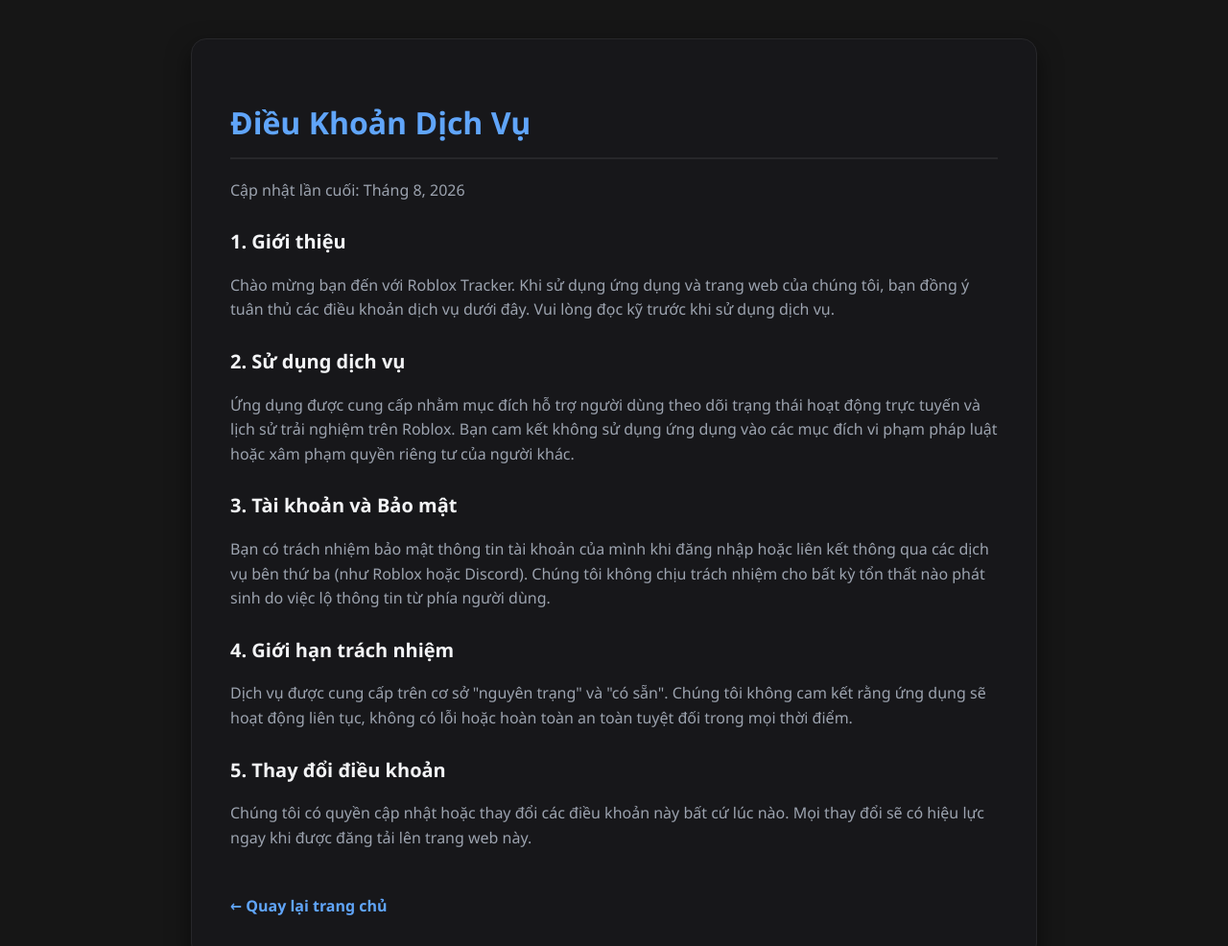
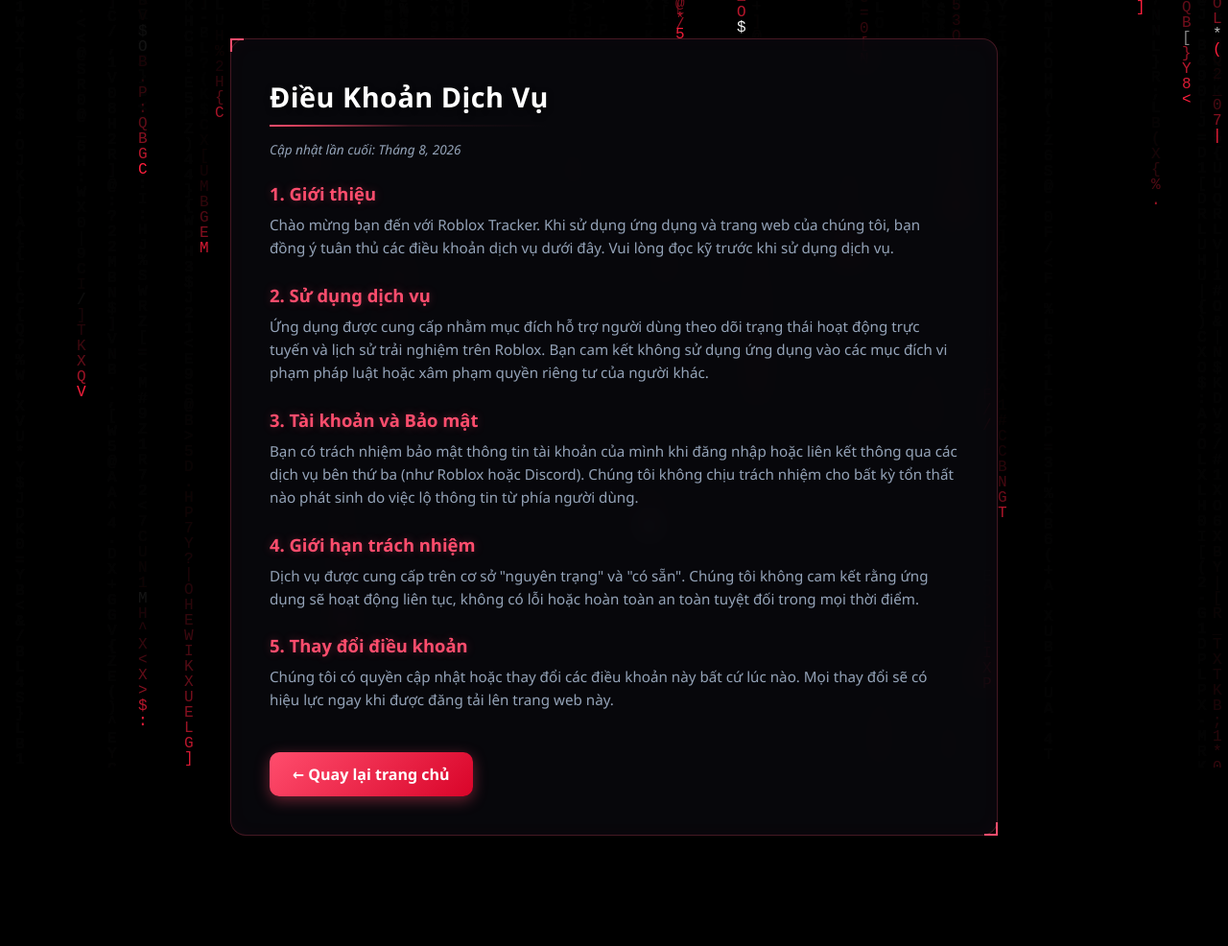
Before and after one commit to idkbru123/roblox-tracker, a website: page public/terms.html in a window 1280 px wide. Shown: the top 986 px of the page at 96% size. After the commit the page ends 911 px from the top, so only its background shows below. Drawn offline with Linux system fonts and the light colour scheme.

Commit message:
Update terms.html

```diff
--- a/public/terms.html
+++ b/public/terms.html
@@ -5,58 +5,146 @@
   <meta name="viewport" content="width=device-width, initial-scale=1.0">
   <title>Điều Khoản Dịch Vụ - Roblox Tracker</title>
   <style>
+    * { box-sizing: border-box; margin: 0; padding: 0; }
+
     body {
       font-family: 'Segoe UI', Tahoma, Geneva, Verdana, sans-serif;
-            background-color: #161616;
-            color: #e5e7eb;
+      color: #e2e8f0;
+      background-color: #000;
+      overflow-x: hidden;
+      min-height: 100vh;
+      padding: 40px 20px;
+      display: flex;
+      justify-content: center;
+      align-items: center;
+      --text-color: #f8fafc;
+      --desc-color: #94a3b8;
+    }
+
+    body::before {
+      content: "";
+      position: fixed;
+      top: 0; left: 0; width: 100vw; height: 100vh;
+      background-image:
+        linear-gradient(to right, rgba(255, 77, 109, 0.03) 1px, transparent 1px),
+        linear-gradient(to bottom, rgba(255, 77, 109, 0.03) 1px, transparent 1px);
+      background-size: 40px 40px;
+      z-index: 1;
+      pointer-events: none;
+    }
+
+    #matrixCanvas {
+      position: fixed;
+      top: 0; left: 0;
+      width: 100vw; height: 100vh;
+      z-index: 1;
+      pointer-events: none;
+    }
+
+    .container {
+      position: relative;
+      z-index: 3;
+      max-width: 800px;
+      width: 100%;
+      padding: 40px;
+      border: 1px solid rgba(255, 77, 109, 0.25);
+      background: rgba(10, 10, 15, 0.75) !important;
+      backdrop-filter: blur(14px);
+      box-shadow: 0 10px 30px rgba(0, 0, 0, 0.5), inset 0 0 20px rgba(255, 77, 109, 0.03);
+      border-radius: 16px;
+    }
+
+    .container::before {
+      content: '';
+      position: absolute;
+      top: -1px; left: -1px;
+      width: 12px; height: 12px;
+      border-top: 2px solid #ff4d6d;
+      border-left: 2px solid #ff4d6d;
+      pointer-events: none;
+    }
+
+    .container::after {
+      content: '';
+      position: absolute;
+      bottom: -1px; right: -1px;
+      width: 12px; height: 12px;
+      border-bottom: 2px solid #ff4d6d;
+      border-right: 2px solid #ff4d6d;
+      pointer-events: none;
+    }
+
+    h1 {
+      color: #ffffff !important;
+      font-size: 1.8rem;
+      font-weight: 800;
+      margin-bottom: 8px;
+      position: relative;
+      display: inline-block;
+      padding-bottom: 12px;
+      letter-spacing: 0.5px;
+      text-shadow: 0 2px 6px rgba(0,0,0,0.6);
+    }
+
+    h1::after {
+      content: '';
+      position: absolute;
+      bottom: 0; left: 0;
+      width: 100%; height: 2px;
+      background: linear-gradient(90deg, #ff4d6d, rgba(255, 77, 109, 0.1), transparent);
+    }
+
+    .update-date {
+      font-size: 0.85rem;
+      color: var(--desc-color);
+      margin-bottom: 24px;
+      margin-top: 6px;
+      font-style: italic;
+    }
+
+    h2 {
+      color: #ff4d6d;
+      font-size: 1.15rem;
+      font-weight: 700;
+      margin-top: 24px;
+      margin-bottom: 8px;
+      text-shadow: 0 0 10px rgba(255, 77, 109, 0.3);
+    }
+
+    p {
+      color: var(--desc-color);
+      font-size: 0.95rem;
       line-height: 1.6;
-            margin: 0;
-            padding: 40px 20px;
+      margin-bottom: 12px;
     }
-        .container {
-            max-width: 800px;
-            margin: 0 auto;
-            background: rgba(24, 24, 27, 0.9);
-            padding: 40px;
-            border-radius: 16px;
-            border: 1px solid #27272a;
-            box-shadow: 0 10px 25px rgba(0,0,0,0.5);
+
+    .back-btn {
+      display: inline-flex;
+      align-items: center;
+      justify-content: center;
+      margin-top: 30px;
+      padding: 12px 24px;
+      background: linear-gradient(135deg, #ff4d6d, #d90429);
+      color: white;
+      border-radius: 10px;
+      text-decoration: none;
+      font-weight: bold;
+      transition: all 0.2s ease;
+      box-shadow: 0 4px 15px rgba(255, 77, 109, 0.4);
     }
-        h1 {
-            color: #60a5fa;
-            font-size: 2rem;
-            margin-bottom: 20px;
-            border-bottom: 2px solid #27272a;
-            padding-bottom: 10px;
-        }
-        h2 {
-            color: #f3f4f6;
-            font-size: 1.25rem;
-            margin-top: 25px;
-        }
-        p, li {
-            color: #9ca3af;
-            font-size: 1rem;
-        }
-        ul {
-            padding-left: 20px;
-        }
-        .back-link {
-            display: inline-block;
-            margin-top: 30px;
-            color: #60a5fa;
-            text-decoration: none;
-            font-weight: 600;
-        }
-        .back-link:hover {
-            text-decoration: underline;
+
+    .back-btn:hover {
+      box-shadow: 0 6px 20px rgba(255, 77, 109, 0.6);
+      transform: translateY(-2px);
     }
   </style>
 </head>
 <body>
+  <canvas id="matrixCanvas"></canvas>
+
   <div class="container">
     <h1>Điều Khoản Dịch Vụ</h1>
-        <p>Cập nhật lần cuối: Tháng 8, 2026</p>
+    <div class="update-date">Cập nhật lần cuối: Tháng 8, 2026</div>
 
     <h2>1. Giới thiệu</h2>
     <p>Chào mừng bạn đến với Roblox Tracker. Khi sử dụng ứng dụng và trang web của chúng tôi, bạn đồng ý tuân thủ các điều khoản dịch vụ dưới đây. Vui lòng đọc kỹ trước khi sử dụng dịch vụ.</p>
@@ -73,7 +161,64 @@
     <h2>5. Thay đổi điều khoản</h2>
     <p>Chúng tôi có quyền cập nhật hoặc thay đổi các điều khoản này bất cứ lúc nào. Mọi thay đổi sẽ có hiệu lực ngay khi được đăng tải lên trang web này.</p>
 
-        <a href="/" class="back-link">← Quay lại trang chủ</a>
+    <a href="/" class="back-btn">← Quay lại trang chủ</a>
   </div>
+
+  <script>
+    function initMatrix() {
+      const canvas = document.getElementById('matrixCanvas');
+      const ctx = canvas.getContext('2d');
+
+      function resizeCanvas() {
+        canvas.width = window.innerWidth;
+        canvas.height = window.innerHeight;
+      }
+      window.addEventListener('resize', resizeCanvas);
+      resizeCanvas();
+
+      const characters = "ABCDEFGHIJKLMNOPQRSTUVWXYZ0123456789@#$%^&*()_+-=[]{}|;:,.<>/?ROBLOX".split("");
+      const fontSize = 16;
+      const glitches = [];
+      const columns = Math.floor(canvas.width / fontSize);
+      const numGlitches = Math.floor(columns * 0.60);
+
+      for (let i = 0; i < numGlitches; i++) {
+        glitches.push({
+          x: Math.floor(Math.random() * columns) * fontSize,
+          y: Math.random() * -canvas.height * 2,
+          speed: Math.floor(Math.random() * 4) + 1,
+          counter: 0
+        });
+      }
+
+      function drawMatrix() {
+        ctx.fillStyle = "rgba(0, 0, 0, 0.15)";
+        ctx.fillRect(0, 0, canvas.width, canvas.height);
+        ctx.font = fontSize + "px monospace";
+
+        for (let i = 0; i < glitches.length; i++) {
+          const g = glitches[i];
+          g.counter++;
+
+          if (g.counter >= g.speed) {
+            const text = characters[Math.floor(Math.random() * characters.length)];
+            ctx.fillStyle = Math.random() > 0.95 ? "#ffffff" : "#ff1f3d";
+            ctx.fillText(text, g.x, g.y);
+
+            g.y += fontSize;
+            g.counter = 0;
+
+            if (g.y > canvas.height && Math.random() > 0.85) {
+              g.y = Math.random() * -100;
+              g.x = Math.floor(Math.random() * Math.floor(canvas.width / fontSize)) * fontSize;
+              g.speed = Math.floor(Math.random() * 4) + 1;
+            }
+          }
+        }
+      }
+      setInterval(drawMatrix, 35);
+    }
+    window.addEventListener('load', initMatrix);
+  </script>
 </body>
 </html>
```
Lines whose indentation alone changed are shown as unchanged.
